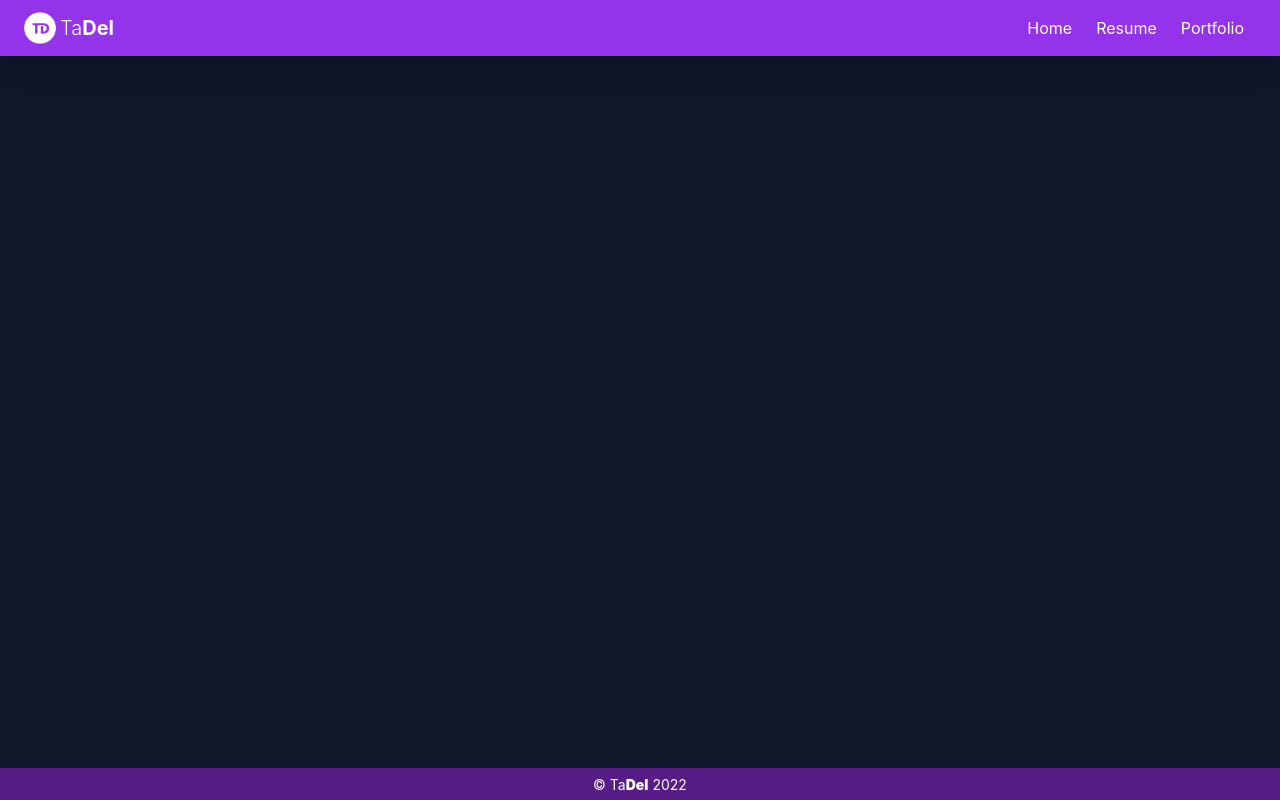
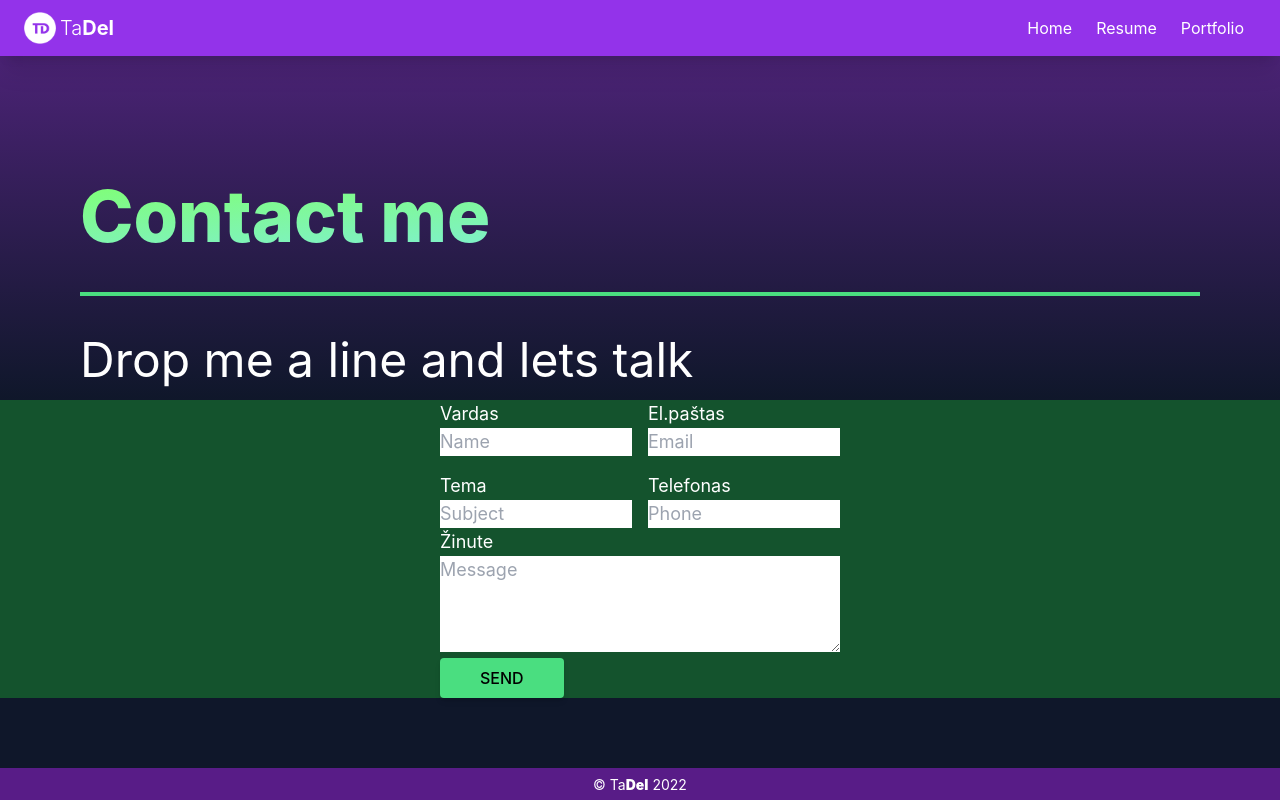
Before and after one commit to T4dam/naujas-portfolio, a Next.js app: page /contact in a window 1280 px wide. Built offline with nearby package versions, Linux system fonts and the light colour scheme.

Commit message:
contact page

```diff
--- /dev/null
+++ b/components/Form/contact-form.js
@@ -0,0 +1,192 @@
+import React from 'react';
+import { useFormik } from 'formik';
+import * as yup from 'yup';
+
+const ContactForm = () => {
+	const initialValues = {
+		name: '',
+		email: '',
+		phone: '',
+		subject: '',
+		message: '',
+	};
+
+	const validationSchema = yup.object({
+		name: yup
+			.string()
+			.required('Įveskite savo vardą')
+			.min(2, 'Įveskite savo pilną vardą')
+			.max(16, 'Vardas negali viršyti 16 simbolių')
+			.matches(
+				/^[a-zA-ZąčęėįšųūžĄČĘĖĮŠŲŪŽ]+$/,
+				'Vardas negali turėti kitų simbolių apart raidžių',
+			),
+		message: yup
+			.string()
+			.required('Ivęskite žinutę')
+			.max(300, 'Vardas negali viršyti 16 simbolių'),
+
+		subject: yup
+			.string()
+			.required('Įveskite temą')
+			.min(2, 'Aiškiai apibrėžkite pokalbio temą')
+			.max(24, 'Sutrumpinkite temą')
+			.matches(
+				/^[a-zA-ZąčęėįšųūžĄČĘĖĮŠŲŪŽ]+$/,
+				'Temos laukelis negali turėti kitų simbolių apart raidžių',
+			),
+		email: yup
+			.string()
+			.required('Įveskite savo el.paštą')
+			.email('Pasitikrinkite ar teisingai įvedėte savo el.paštą'),
+
+		phone: yup
+			.string()
+			.required('Įveskite savo telefono numerį')
+			.matches(
+				/^(\+?\d{0,4})?\s?-?\s?(\(?\d{3}\)?)\s?-?\s?(\(?\d{3}\)?)\s?-?\s?(\(?\d{4}\)?)?$/,
+				'Patikrinkite ar teisingai suvedėte telefono numerį',
+			)
+			.min(8, 'Telefono numerį turi sudaryti bent 8 simboliai')
+			.max(12, 'Telefono numeris negali viršyti 12 simbolių'),
+	});
+	const handleRegister = () => {
+		alert('Form submitted');
+	};
+
+	const {
+		values,
+		handleChange,
+		errors,
+		touched,
+		handleBlur,
+		isSubmitting,
+		handleSubmit,
+		setFieldValue,
+		setValues,
+		isValid,
+		dirty,
+	} = useFormik({
+		initialValues,
+		validationSchema,
+		onSubmit: handleRegister,
+	});
+
+	return (
+		<>
+			<form
+				onSubmit={handleSubmit}
+				action="https://formsubmit.co/t4dam94@gmail.com"
+				className="max-w-[400px]"
+			>
+				<div className="grid grid-cols-1 sm:grid-cols-2 gap-4">
+					<div className="form-control w-full max-w-xs">
+						<label htmlFor="name" className="label">
+							<span className="label-text text-lg text-white">Vardas</span>
+						</label>
+						<input
+							type="text"
+							id="name"
+							placeholder="Name"
+							name="name"
+							value={values.name}
+							onChange={handleChange}
+							onBlur={handleBlur}
+							disabled={isSubmitting}
+							className="input text-lg text-black input-bordered rounded-none w-full max-w-xs"
+						/>
+						{errors.name && touched.name && (
+							<p className="text-red-700 text-sm">{errors.name}</p>
+						)}
+					</div>
+					<div className="form-control w-full max-w-xs">
+						<label htmlFor="email" className="label">
+							<span className="label-text text-lg text-white">El.paštas</span>
+						</label>
+						<input
+							type="email"
+							id="email"
+							placeholder="Email"
+							name="email"
+							value={values.email}
+							onChange={handleChange}
+							onBlur={handleBlur}
+							disabled={isSubmitting}
+							className="input input-bordered text-lg text-black rounded-none w-full max-w-xs"
+						/>
+						{errors.email && touched.email && (
+							<p className="text-red-700 text-sm">{errors.email}</p>
+						)}
+					</div>
+					<div className="form-control w-full max-w-xs">
+						<label htmlFor="subject" className="label">
+							<span className="label-text text-lg text-white">Tema</span>
+						</label>
+						<input
+							type="text"
+							id="subject"
+							placeholder="Subject"
+							name="subject"
+							value={values.subject}
+							onChange={handleChange}
+							onBlur={handleBlur}
+							disabled={isSubmitting}
+							className="input input-bordered text-lg text-black rounded-none w-full max-w-xs"
+						/>
+						{errors.subject && touched.subject && (
+							<p className="text-red-700 text-sm">{errors.subject}</p>
+						)}
+					</div>
+					<div className="form-control w-full max-w-xs">
+						<label htmlFor="phone" className="label">
+							<span className="label-text text-lg text-white">Telefonas</span>
+						</label>
+						<input
+							type="tel"
+							id="phone"
+							placeholder="Phone"
+							name="phone"
+							value={values.phone}
+							onChange={handleChange}
+							onBlur={handleBlur}
+							disabled={isSubmitting}
+							className="input input-bordered text-lg text-black rounded-none w-full max-w-xs"
+						/>
+						{errors.phone && touched.phone && (
+							<p className="text-red-700 text-sm">{errors.phone}</p>
+						)}
+					</div>
+				</div>
+				<div className="form-control">
+					<label htmlFor="message" className="label">
+						<span className="label-text text-lg text-white">Žinute</span>
+					</label>
+
+					<textarea
+						className="textarea textarea-bordered  text-lg text-black rounded-none h-24 w-full"
+						id="message"
+						placeholder="Message"
+						name="message"
+						value={values.message}
+						onChange={handleChange}
+						onBlur={handleBlur}
+						disabled={isSubmitting}
+					></textarea>
+					{errors.message && touched.message && (
+						<p className="text-red-700 text-sm">{errors.message}</p>
+					)}
+				</div>
+				<div className="flex justify-between items-center">
+					<button
+						type="submit"
+						className="shadow-md bg-green-400 py-2 px-5 sm:px-10 uppercase font-medium rounded-[4px] hover:bg-green-400 text-black transform hover:scale-110 transition ease-out duration-300"
+					>
+						Send
+					</button>
+				</div>
+			</form>
+		</>
+	);
+};
+
+export default ContactForm;
--- /dev/null
+++ b/components/sections/contact/contact-details.js
@@ -0,0 +1,28 @@
+import React from 'react';
+import Image from 'next/image';
+import { ContactForm } from '../../Form/contact-form';
+
+const ContactDetails = () => {
+	return (
+		<section className="bg-slate-900 h-full w-full  text-white">
+			<div className=" w-full h-full mx-auto flex justify-center p-4 sm:p-0 md:p-4 items-center max-w-[640px] sm:max-w-[640px] md:max-w-[768px] lg:max-w-[1024px] xl:lg:max-w-[1152px] ">
+				<div className=" container w-full flex flex-col  md:flex-row justify-center items-center mb-12 gap-12">
+					<div className="md:basis-full w-[250px] h-[250px] sm:w-[400px] sm:h-[400px] md:w-[600px] md:h-[400px]lg:w-[700px] lg:h-[500px] relative">
+						<Image
+							src="/images/files.svg"
+							alt="Illustrtion of CV document"
+							layout="fill"
+						/>
+					</div>
+					<div className="basis-full">
+						{/* <div className="flex-col justify-center items-center mx-auto max-w-[370px] lg:max-w-[420px]"> */}
+						<ContactForm />
+						{/* </div> */}
+					</div>
+				</div>
+			</div>
+		</section>
+	);
+};
+
+export default ContactDetails;
--- /dev/null
+++ b/components/sections/contact/contacts-hero.js
@@ -0,0 +1,30 @@
+import React from 'react';
+import { motion } from 'framer-motion';
+
+const ContactsHero = () => {
+	return (
+		<section className="bg-slate-900 h-[400px] bg-gradient-to-b from-[#552582] to-slate-900 md:from-black-500 -mt-14">
+			<div className="container mx-auto min-w-[200px] w-full h-full pt-14 flex justify-center items-end">
+				<div className="w-full max-w-6xl text-white flex flex-col gap-10 p-4">
+					<motion.h2
+						initial={{ y: -400 }}
+						animate={{ y: 0, delay: 0.12 }}
+						className="text-center md:text-left text-4xl sm:text-5xl lg:text-6xl xl:text-7xl font-bold font-black font-extrabold text-transparent bg-clip-text bg-gradient-to-br from-[#80ff72] to-[#7ee8fa]"
+					>
+						Contact me
+					</motion.h2>
+					<div className="h-1 md:h-1 w-full bg-green-400"></div>
+					<motion.h3
+						initial={{ x: -550 }}
+						animate={{ x: 0, delay: 0.12 }}
+						className="text-center md:text-left text-2xl sm:text-3xl lg:text-4xl xl:text-5xl "
+					>
+						Drop me a line and lets talk{' '}
+					</motion.h3>
+				</div>
+			</div>
+		</section>
+	);
+};
+
+export default ContactsHero;
--- /dev/null
+++ b/components/sections/contact/new-contacts-d.jsx
@@ -0,0 +1,12 @@
+import React from 'react';
+import ContactForm from '../../Form/contact-form';
+
+const NewContactsD = () => {
+	return (
+		<section className="bg-green-900 h-full w-full  text-white flex justify-center">
+			<ContactForm />
+		</section>
+	);
+};
+
+export default NewContactsD;
--- a/package.json
+++ b/package.json
@@ -9,11 +9,14 @@
     "lint": "next lint"
   },
   "dependencies": {
+    "daisyui": "^2.20.0",
+    "formik": "^2.2.9",
     "framer-motion": "^6.3.3",
     "next": "12.1.5",
     "react": "18.1.0",
     "react-dom": "18.1.0",
-    "react-intersection-observer": "^9.1.0"
+    "react-intersection-observer": "^9.1.0",
+    "yup": "^0.32.11"
   },
   "devDependencies": {
     "autoprefixer": "^10.4.5",
--- a/pages/contact.js
+++ b/pages/contact.js
@@ -1,14 +1,18 @@
 import React from 'react';
 import Layout from '../components/layouts';
-// import Form from './../components/Form/from';
-
+import ContactsHero from '../components/sections/contact/contacts-hero';
+import ContactDetails from '../components/sections/contact/contact-details';
+import ContactForm from '../components/Form/contact-form';
+import NewContactsD from '../components/sections/contact/new-contacts-d';
 
 const Contact = () => {
-  return (
- <Layout>
-        {/* <Form /> */}
- </Layout>
-  )
-}
+	return (
+		<Layout>
+			<ContactsHero />
+			<NewContactsD />
+			{/* <ContactForm /> */}
+		</Layout>
+	);
+};
 
-export default Contact
+export default Contact;
```
Also changed, not shown: components/navbar/index.js (+47 -30 lines), components/Form/from.js (deleted), 1 other file (tests, documents, lock files or other folders).
